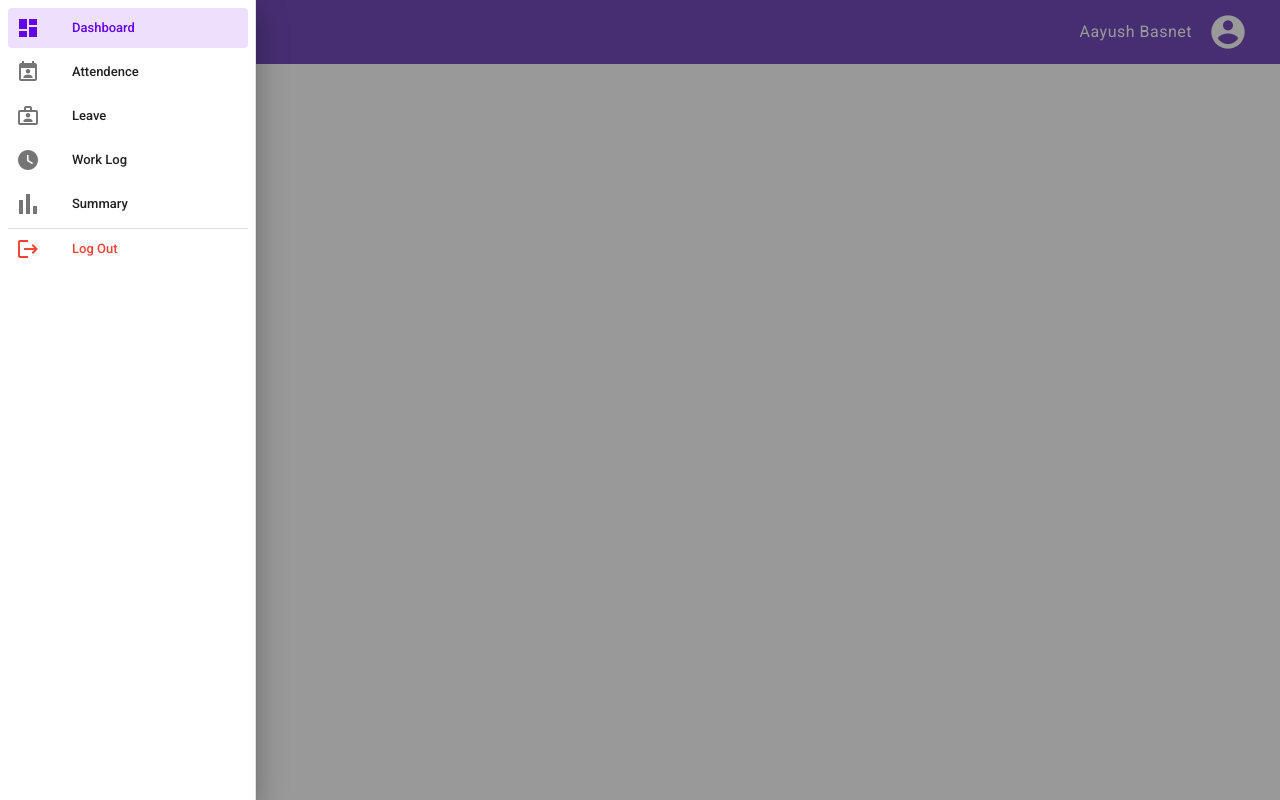
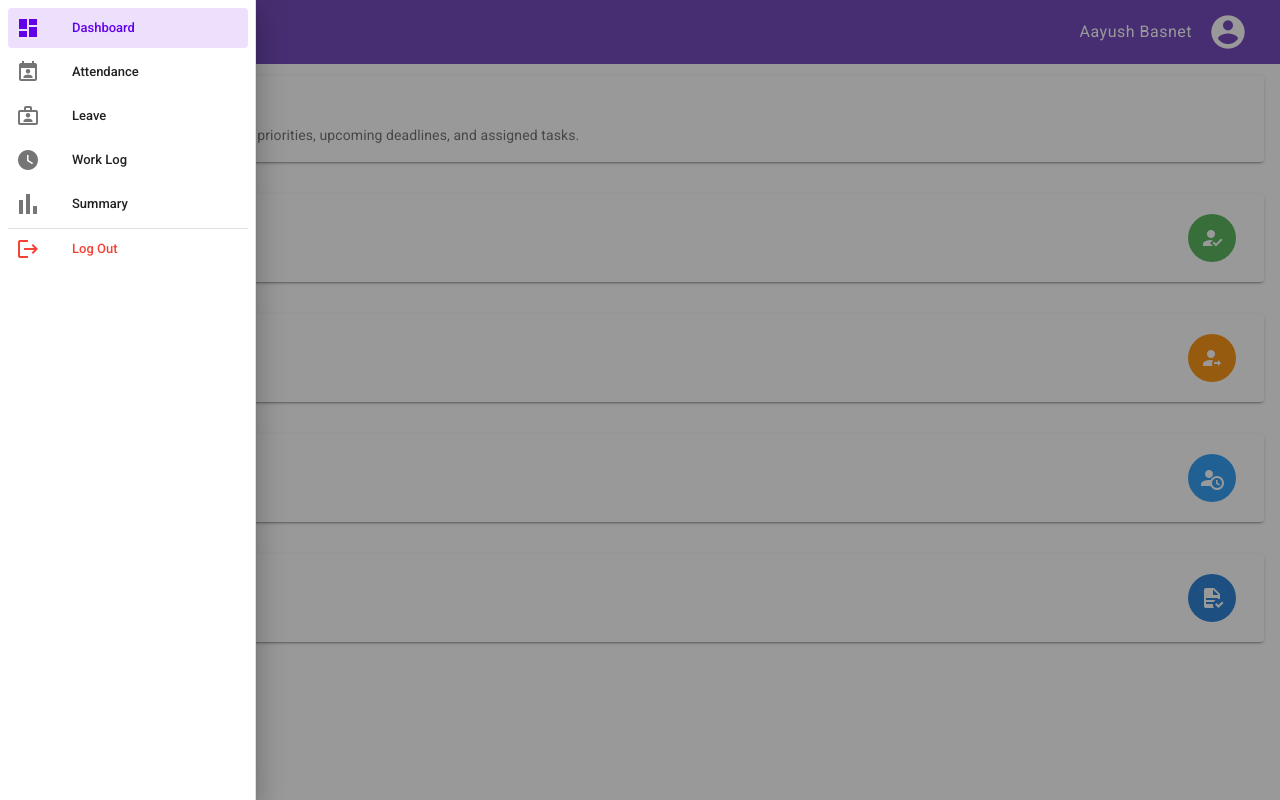
Before and after one commit to aayush11223/work_management_system, a Vue app: page /dashboard in a window 1280 px wide. Both pictures are taken after a click on the button 28 px from the left and 32 px from the top of the page. Built offline with nearby package versions, Linux system fonts and the light colour scheme.

Commit message:
made StadCard.vue, passed StatCard into DasboardView.vue, then build PageHeader.vue, it also passed down to DasboardViwe.vue

```diff
--- /dev/null
+++ b/src/components/common/PageHeader.vue
@@ -0,0 +1,28 @@
+<template>
+  <v-card>
+    <v-card-title>
+      {{ title }}
+    </v-card-title>
+    <v-card-subtitle>
+      {{ subtitle }}
+    </v-card-subtitle>
+  </v-card>
+</template>
+
+<script>
+export default {
+  props: {
+    title: {
+      type: String,
+      required: true,
+    },
+    subtitle: {
+      type: String,
+      required: true,
+    },
+  },
+};
+</script>
+
+<style scoped>
+</style>
--- /dev/null
+++ b/src/components/common/StatCard.vue
@@ -0,0 +1,46 @@
+<template>
+  <v-card class="pa-4" elevation="2">
+    <div class="d-flex align-center justify-space-between">
+      <div>
+        <div class="caption grey--text text-uppercase font-weight-bold pl-3">
+          {{ label }}
+        </div>
+        <div class="headline font-weight-medium mt-1 pl-3">
+          {{ value }}
+        </div>
+      </div>
+
+      <div class="pr-3">
+        <v-avatar :color="color" size="48">
+          <v-icon dark>
+            {{ icon }}
+          </v-icon>
+        </v-avatar>
+      </div>
+    </div>
+  </v-card>
+</template>
+
+<script>
+export default {
+  name: "StatCard",
+  props: {
+    icon: {
+      type: String,
+      required: true,
+    },
+    label: {
+      type: String,
+      required: true,
+    },
+    value: {
+      type: [String, Number],
+      required: true,
+    },
+    color: {
+      type: String,
+      default: "primary",
+    },
+  },
+};
+</script>
--- a/src/layouts/EmployeeLayout.vue
+++ b/src/layouts/EmployeeLayout.vue
@@ -3,81 +3,94 @@
     <v-app-bar color="deep-purple" dark flat>
       <v-app-bar-nav-icon @click="drawer = true"></v-app-bar-nav-icon>
 
-      <v-toolbar-title>Attendence System</v-toolbar-title>
-      <v-spacer> </v-spacer>
+      <v-toolbar-title>Attendance System</v-toolbar-title>
+
+      <v-spacer></v-spacer>
+
       <v-toolbar-title class="text-body-1"> Aayush Basnet </v-toolbar-title>
-      <v-icon class="mx-4" x-large>mdi-account-circle</v-icon>
+
+      <v-icon class="mx-4" x-large> mdi-account-circle </v-icon>
     </v-app-bar>
 
     <v-navigation-drawer v-model="drawer" absolute temporary>
-      <!-- absolute -- floats above content
-      temporary -- closes automatically
-      after click -->
-
       <v-list nav dense>
         <v-list-item-group
           v-model="group"
           active-class="deep-purple--text text--accent-4"
         >
-          <v-list-item to="/dashboard">
+          <v-list-item
+            v-for="(item, index) in menuItems"
+            :key="index"
+            :to="item.route"
+          >
+            <!-- Makes :to, item behave like router link. -->
+
             <v-list-item-icon>
-              <v-icon>mdi-view-dashboard</v-icon>
+              <v-icon>
+                {{ item.icon }}
+              </v-icon>
             </v-list-item-icon>
-            <v-list-item-title>Dashboard</v-list-item-title>
+
+            <v-list-item-title>
+              {{ item.title }}
+            </v-list-item-title>
           </v-list-item>
 
-          <v-list-item to="/attendance">
+          <v-divider></v-divider>
+
+          <!-- logout part -->
+          <v-list-item to="/login" class="red--text">
             <v-list-item-icon>
-              <v-icon>mdi-calendar-account</v-icon>
+              <v-icon class="red--text"> mdi-logout </v-icon>
             </v-list-item-icon>
-            <v-list-item-title>Attendence</v-list-item-title>
-          </v-list-item>
 
-          <v-list-item to="/leave">
-            <v-list-item-icon>
-              <v-icon>mdi-briefcase-account-outline</v-icon>
-            </v-list-item-icon>
-            <v-list-item-title>Leave</v-list-item-title>
-          </v-list-item>
-
-          <v-list-item to="/worklog">
-            <v-list-item-icon>
-              <v-icon>mdi-clock</v-icon>
-            </v-list-item-icon>
-            <v-list-item-title>Work Log</v-list-item-title>
-          </v-list-item>
-
-          <v-list-item to="/summary">
-            <v-list-item-icon>
-              <v-icon>mdi-poll</v-icon>
-            </v-list-item-icon>
-            <v-list-item-title>Summary</v-list-item-title>
-          </v-list-item>
-
-          <v-divider> </v-divider>
-          <v-list-item class="red--text">
-            <v-list-item-icon>
-              <v-icon class="red--text">mdi-logout</v-icon>
-            </v-list-item-icon>
-            <v-list-item-title>Log Out</v-list-item-title>
+            <v-list-item-title> Log Out </v-list-item-title>
           </v-list-item>
         </v-list-item-group>
       </v-list>
     </v-navigation-drawer>
 
     <v-main>
-      <v-container fluid>
-        <router-view />
-      </v-container>
+      <router-view />
     </v-main>
   </div>
 </template>
 
 <script>
 export default {
-  data: () => ({
-    drawer: false,
-    group: null,
-  }),
+  data() {
+    return {
+      drawer: false,
+      group: null,
+
+      menuItems: [
+        {
+          title: "Dashboard",
+          icon: "mdi-view-dashboard",
+          route: "/dashboard",
+        },
+        {
+          title: "Attendance",
+          icon: "mdi-calendar-account",
+          route: "/attendance",
+        },
+        {
+          title: "Leave",
+          icon: "mdi-briefcase-account-outline",
+          route: "/leave",
+        },
+        {
+          title: "Work Log",
+          icon: "mdi-clock",
+          route: "/worklog",
+        },
+        {
+          title: "Summary",
+          icon: "mdi-poll",
+          route: "/summary",
+        },
+      ],
+    };
+  },
 };
 </script>
--- a/src/router/router.js
+++ b/src/router/router.js
@@ -1,51 +1,71 @@
 import Vue from "vue";
+import VueRouter from "vue-router";
 
-import VueRouter from "vue-router";
 import AuthLayout from "../layouts/AuthLayout.vue";
-import EmployeeLayout from "../layouts/EmployeeLayout.vue"
-
-import DashboardView from "../views/DashboardView.vue"
-import LogIn from "../views/auth/LogIn.vue";
-import AttendanceView from "../views/employee/AttendanceView.vue"
-import LeaveView from "../views/employee/LeaveView.vue"
-import WorkLogView from "../views/employee/WorkLogView.vue"
-import MonthlySummaryView from "../views/employee/MonthlySummaryView.vue"
-
-
-
+import EmployeeLayout from "../layouts/EmployeeLayout.vue";
 
 Vue.use(VueRouter);
 
 const routes = [
-    // Redirect root to login
-    { path: "/", redirect: "/login" },
+    {
+        path: "/",
+        redirect: "/login",
+    },
 
-    // Layout 1: Auth pages (no navbar)
+    // Auth Layout
     {
         path: "/",
         component: AuthLayout,
         meta: { requiresGuest: true },
+
         children: [
             {
                 path: "login",
                 name: "login",
-                component: LogIn,
+
+                component: () => import("../views/auth/LogIn.vue"),
             },
         ],
     },
 
-    // Layout 2:, Employee Layout
+    // Employee Layout
     {
         path: "/",
         component: EmployeeLayout,
         meta: { requiresAuth: true },
+
         children: [
-            { path: "dashboard", name: "dashboard", component: DashboardView },
-            { path: "attendance", name: "attendance", component: AttendanceView },
-            { path: "leave", name: "leave", component: LeaveView },
-            { path: "worklog", name: "worklog", component: WorkLogView },
-            { path: "summary", name: "summary", component: MonthlySummaryView },
-        ]
+            {
+                path: "dashboard",
+                name: "dashboard",
+                component: () => import("../views/DashboardView.vue"),
+            },
+
+            {
+                path: "attendance",
+                name: "attendance",
+                component: () => import("../views/employee/AttendanceView.vue"),
+            },
+
+            {
+                path: "leave",
+                name: "leave",
+                component: () => import("../views/employee/LeaveView.vue"),
+            },
+
+            {
+                path: "worklog",
+                name: "worklog",
+                component: () => import("../views/employee/WorkLogView.vue"),
+            },
+
+            {
+                path: "summary",
+                name: "summary",
+                component: () =>
+                    import("../views/employee/MonthlySummaryView.vue"),
+            },
+        ],
     },
 ];
 
@@ -54,5 +74,4 @@ const router = new VueRouter({
     routes,
 });
 
-
 export default router;
--- a/src/views/DashboardView.vue
+++ b/src/views/DashboardView.vue
@@ -1,3 +1,72 @@
 <template>
-  <h2>DashboardView</h2>
+  <div>
+    <PageHeader
+      :title="title"
+      :subtitle="subtitle"
+      class="mt-3 mb-6 mx-4 pl-3"
+    />
+    <v-row>
+      <v-col
+        v-for="(stat, index) in stats"
+        :key="index"
+        cols="12"
+        class="mt-2 px-7"
+      >
+        <stat-card
+          :icon="stat.icon"
+          :label="stat.label"
+          :value="stat.value"
+          :color="stat.color"
+        />
+      </v-col>
+    </v-row>
+  </div>
 </template>
+
+<script>
+import PageHeader from "@/components/common/PageHeader.vue";
+import StatCard from "@/components/common/StatCard.vue";
+
+export default {
+  name: "DashboardView",
+  components: {
+    StatCard,
+    PageHeader,
+  },
+  data() {
+    return {
+      title: "My Workspace",
+
+      subtitle:
+        "Your personalized hub for today's priorities, upcoming deadlines, and assigned tasks.",
+
+      stats: [
+        {
+          label: "Total Present",
+          value: 42,
+          icon: "mdi-account-check",
+          color: "success",
+        },
+        {
+          label: "Leaves Taken",
+          value: 3,
+          icon: "mdi-account-arrow-right",
+          color: "warning",
+        },
+        {
+          label: "Pending Leaves",
+          value: 5,
+          icon: "mdi-account-clock",
+          color: "info",
+        },
+        {
+          label: "Work Logs Submitted",
+          value: 38,
+          icon: "mdi-file-document-check",
+          color: "primary",
+        },
+      ],
+    };
+  },
+};
+</script>
--- a/src/views/auth/LogIn.vue
+++ b/src/views/auth/LogIn.vue
@@ -1,8 +1,13 @@
+
+
 <template>
   <div
     class="d-flex justify-center align-center bg"
     style="height: 100vh; width: 100%"
   >
+    <!-- make component where you dont integrate the api in component but in the
+    views or page to increase reusability for the whole auth section -->
+
     <v-card
       class="d-flex flex-column justify-center pa-10 rounded-lg"
       dark
--- a/src/views/employee/AttendanceView.vue
+++ b/src/views/employee/AttendanceView.vue
@@ -1,3 +1 @@
-<template>
-  <h1>AttendanceView</h1>
-</template>
+<template><div>AttendanceView</div></template>
```
Also changed, not shown: 1 other file (tests, documents, lock files or other folders).
